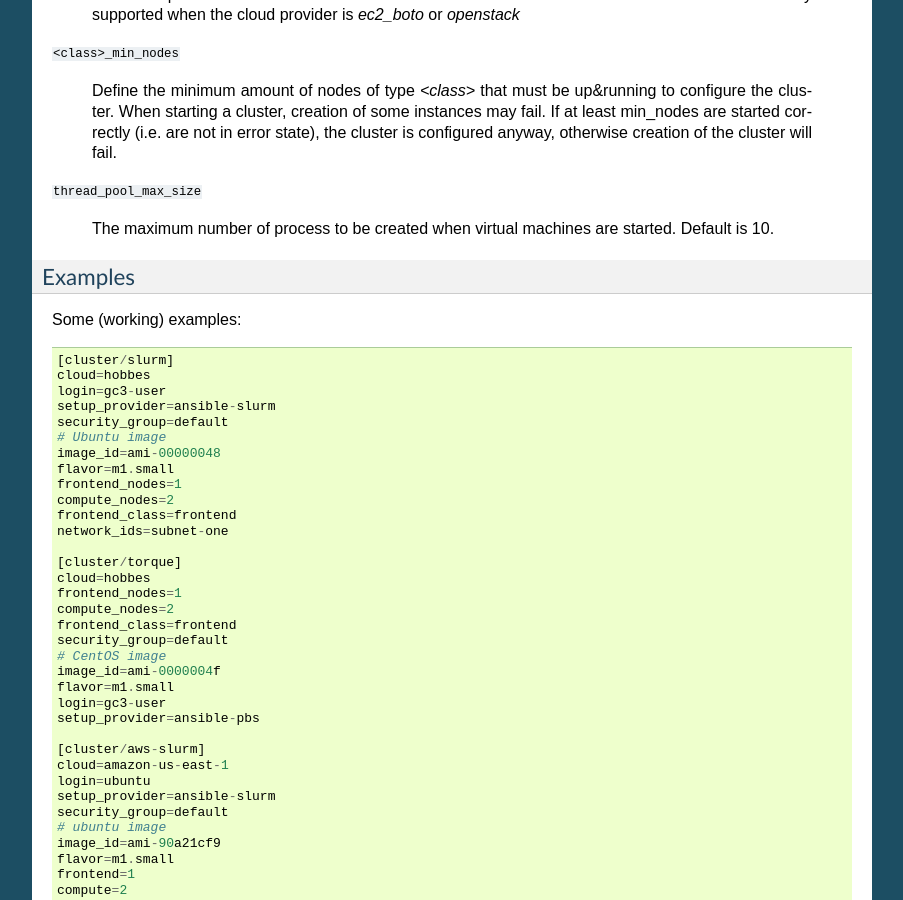
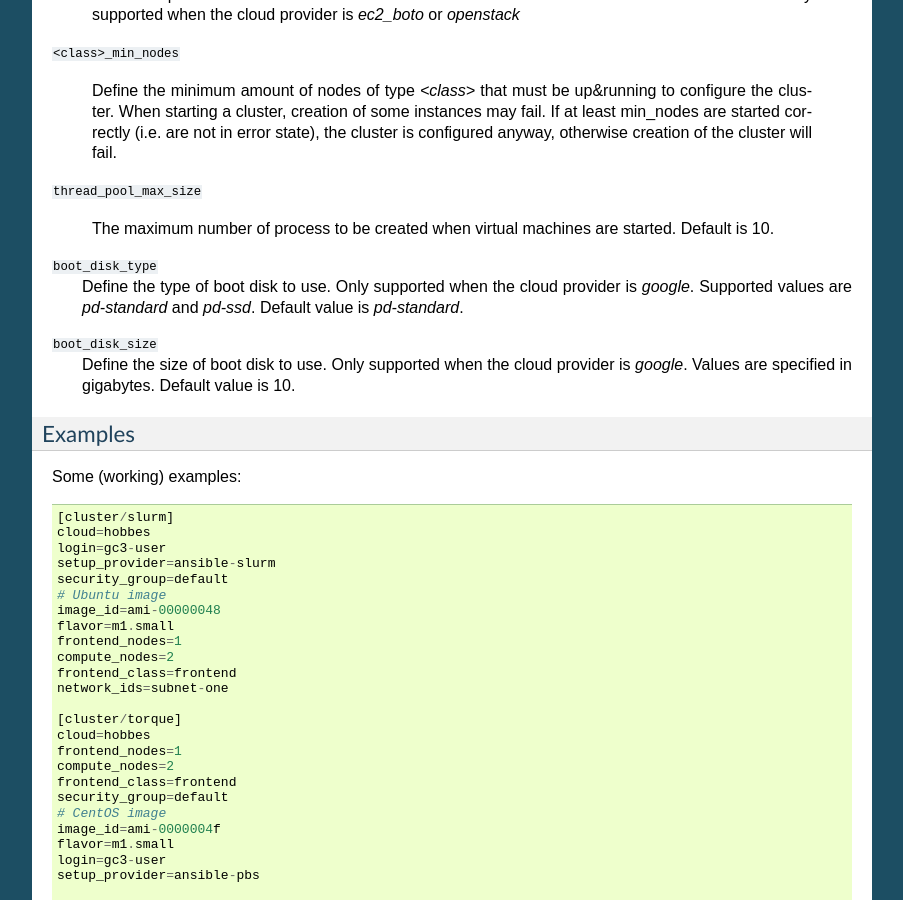
Before and after one commit to elasticluster/elasticluster, a Sphinx documentation site: the page built from docs/configure.rst, in a window 1280 px wide and 900 px high, scrolled down 9286 px. Shown: the whole window, without its empty margins (198-1101 px from the left). Built offline with Sphinx 7.4.7, drawn with Linux system fonts in a browser that asks for light colours.

Commit message:
Adds support for "boot_disk_type" and "boot_disk_size" instance configuration parameters. Support is added for Google Compute Engine (gce.py).

```diff
--- a/docs/configure.rst
+++ b/docs/configure.rst
@@ -587,6 +587,18 @@ Optional configuration keys
     The maximum number of process to be created when virtual machines
     are started. Default is 10.
 
+``boot_disk_type``
+    Define the type of boot disk to use.
+    Only supported when the cloud provider is `google`.
+    Supported values are `pd-standard` and `pd-ssd`.
+    Default value is `pd-standard`.
+
+``boot_disk_size``
+    Define the size of boot disk to use.
+    Only supported when the cloud provider is `google`.
+    Values are specified in gigabytes.
+    Default value is 10.
+
 Examples
 --------
 
```
Also changed, not shown: docs/html/configure.html (+13 -0 lines), 2 other files.
